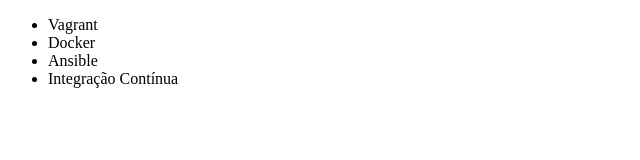
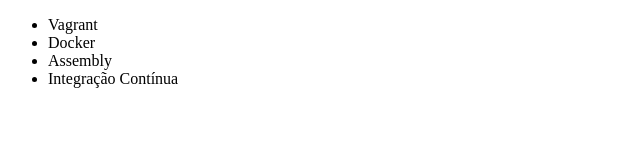
Before and after one commit to guilhermeluckfett/alura-git, a plain HTML site: page index.html in a window 1280 px wide. Shown: the full height of the page, 0-640 px from the left. Drawn offline with Linux system fonts and the light colour scheme.

Commit message:
Mudando para assembly

```diff
--- a/index.html
+++ b/index.html
@@ -8,7 +8,7 @@
     <ul>
         <li>Vagrant</li>
         <li>Docker</li>
-        <li>Ansible</li>
+        <li>Assembly</li>
         <li>Integração Contínua</li>
     </ul>
 </body>
```
